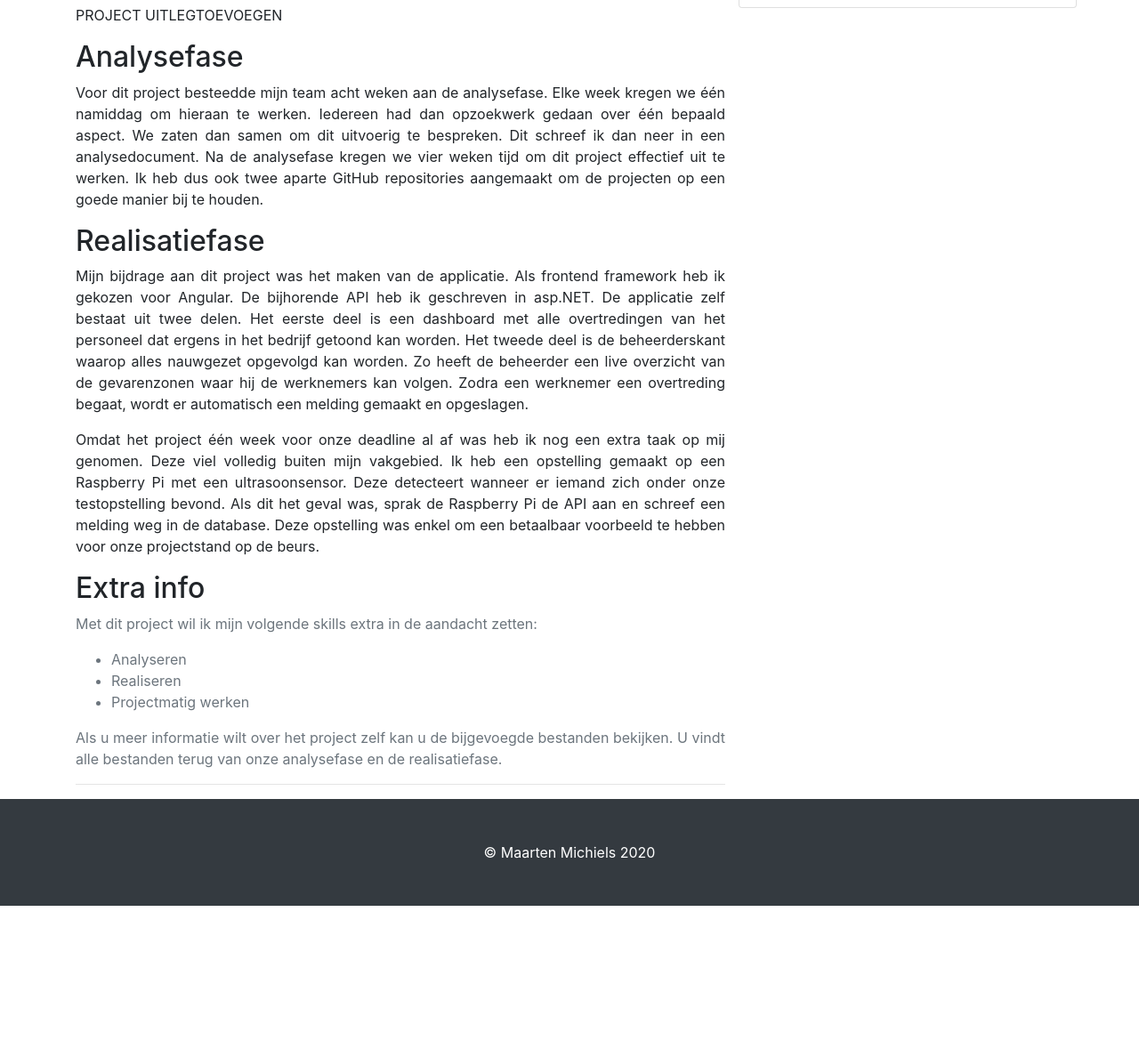
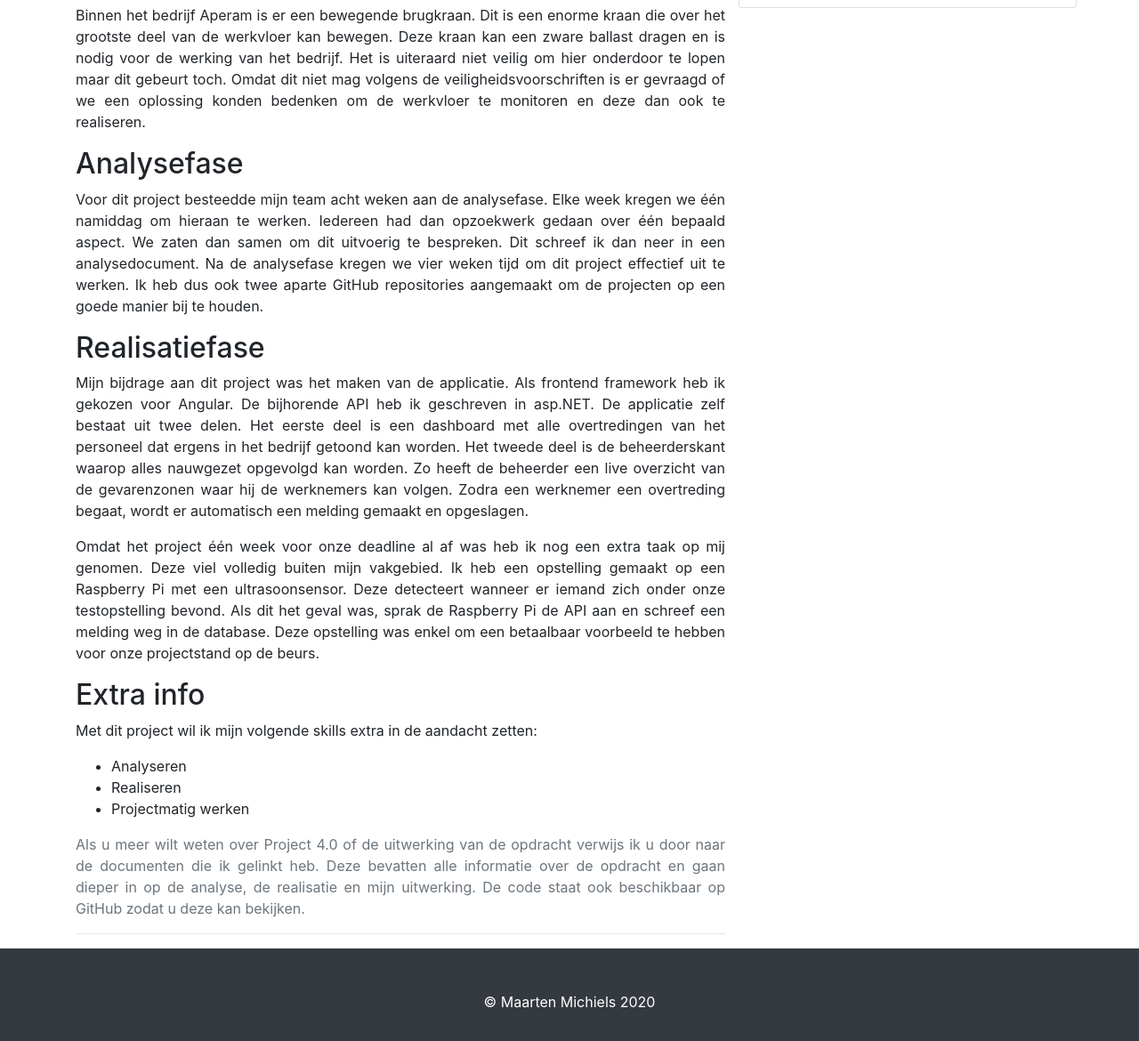
Before and after one commit to mnmpower/webspace, a plain HTML site: page public_html/portfolio/project4.html in a window 1280 px wide. Shown: the part 1006-2176 px from the top of the page at 89% size. Before the commit the page ends 2024 px from the top, so only its background shows below. Drawn offline with Linux system fonts and the light colour scheme.

Commit message:
added description opdracht

```diff
--- a/public_html/portfolio/project4.html
+++ b/public_html/portfolio/project4.html
@@ -91,8 +91,15 @@
                 multidisciplinair team
                 gewerkt aan een project om de veiligheid in het staalbedrijf Aperam te verbeteren. Dit project moest een
                 totaaloplossing worden die zowel de veiligheid verbeterde als de nodige overtredingen bijhield. </p>
+
             <h2>De opdracht</h2>
-            <p>PROJECT UITLEGTOEVOEGEN</p>
+            <p class="text-justify">Binnen het bedrijf Aperam is er een bewegende brugkraan. Dit is een enorme kraan die
+                over het grootste deel van de
+                werkvloer kan bewegen. Deze kraan kan een zware ballast dragen en is nodig voor de werking van het
+                bedrijf. Het is uiteraard niet veilig om hier onderdoor te lopen maar dit gebeurt toch. Omdat dit niet
+                mag volgens de veiligheidsvoorschriften is er gevraagd of we een oplossing konden bedenken om de
+                werkvloer te
+                monitoren en deze dan ook te realiseren.</p>
 
             <h2>Analysefase</h2>
             <p class="text-justify">Voor dit project besteedde mijn team acht weken aan de analysefase. Elke week
@@ -117,20 +124,21 @@
                 opstelling was enkel om een betaalbaar voorbeeld te hebben voor onze projectstand op de beurs.</p>
 
             <h2>Extra info</h2>
-            <p class="text-justify text-muted">Met dit project wil ik mijn volgende skills extra in de aandacht
+            <p class="text-justify">Met dit project wil ik mijn volgende skills extra in de aandacht
                 zetten: </p>
 
-            <ul class="text-muted">
+            <ul>
                 <li>Analyseren</li>
                 <li>Realiseren</li>
                 <li>Projectmatig werken</li>
             </ul>
 
 
-            <p class="text-justify text-muted">Als u meer informatie wilt over het project zelf kan u de bijgevoegde
-                bestanden
-                bekijken. U vindt alle
-                bestanden terug van onze analysefase en de realisatiefase.</p>
+            <p class="text-justify text-muted">
+                Als u meer wilt weten over Project 4.0 of de uitwerking van de opdracht verwijs ik u door naar de documenten die ik gelinkt
+                heb. Deze bevatten alle informatie over de opdracht en gaan dieper in op de analyse, de realisatie en
+                mijn uitwerking. De code staat ook beschikbaar op GitHub zodat u deze kan bekijken.
+            </p>
             <hr>
         </div>
 
```
Also changed, not shown: public_html/portfolio/stage.html (+10 -2 lines), public_html/portfolio/files/stage.jpg (added).
